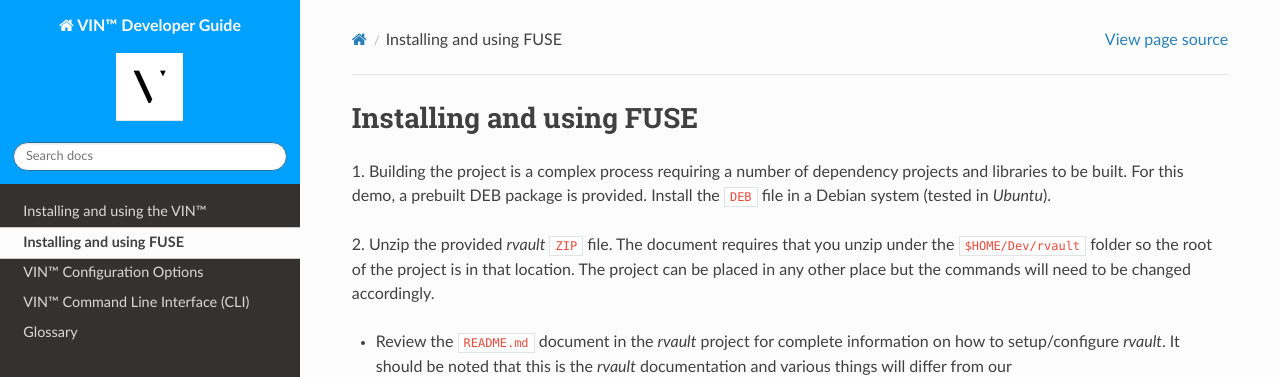
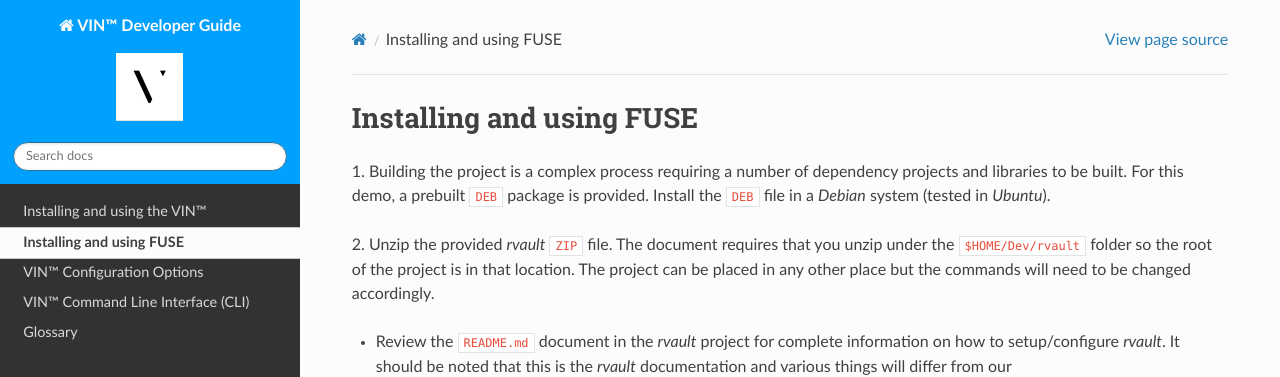
Before and after one commit to Market-Insight-Solutions-LLC/vin-developer-guide, a Sphinx documentation site: the page built from docs/source/vin_fuse.rst, in a window 1280 px wide and 900 px high. Shown: the top 377 px of the window. Built offline with Sphinx 7.4.7 and the Read the Docs theme 2.0.0, drawn with Linux system fonts in a browser that asks for light colours.

Commit message:
minor changes

```diff
--- a/docs/source/vin_fuse.rst
+++ b/docs/source/vin_fuse.rst
@@ -3,7 +3,7 @@
 Installing and using FUSE
 **************************************
 
-\1\. Building the project is a complex process requiring a number of dependency projects and libraries to be built. For this demo, a prebuilt DEB package is provided. Install the ``DEB`` file in a Debian system (tested in *Ubuntu*).
+\1\. Building the project is a complex process requiring a number of dependency projects and libraries to be built. For this demo, a prebuilt ``DEB`` package is provided. Install the ``DEB`` file in a *Debian* system (tested in *Ubuntu*).
 
 
 \2\. Unzip the provided *rvault* ``ZIP`` file. The document requires that you unzip under the ``$HOME/Dev/rvault`` folder so the root of the project is in that location. The project can be placed in any other place but the commands will need to be changed accordingly.
```
